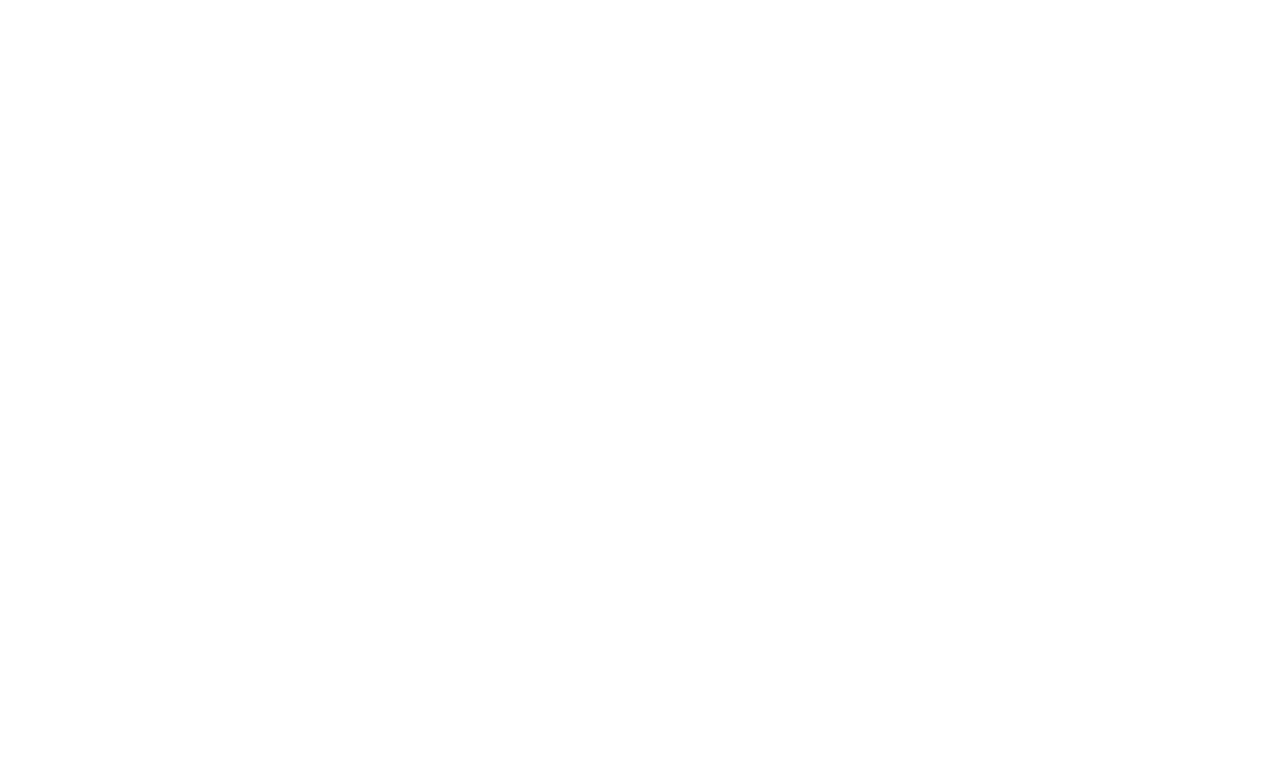
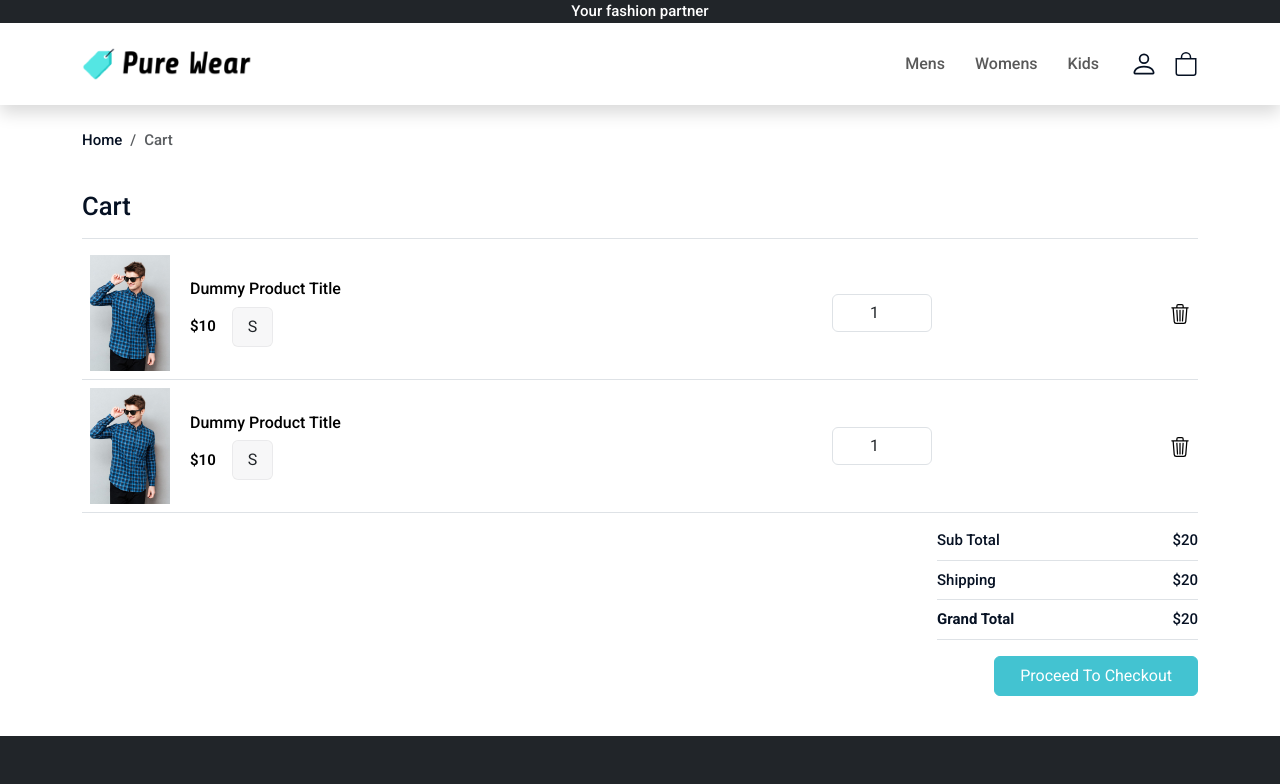
Before and after one commit to vanshsrivastav25/ecommerce, a React app: page /cart in a window 1280 px wide. Before the commit this address had no page. Shown: the top 784 px of the page. Built offline with nearby package versions, Linux system fonts and the light colour scheme; the HTML template or start-up script is replaced by a standard one.

Commit message:
Create Cart Page

```diff
--- a/src/App.jsx
+++ b/src/App.jsx
@@ -1,21 +1,23 @@
-import { useState } from 'react'
-import { BrowserRouter, Route, Routes } from 'react-router-dom'
-import Home from './components/home'
-import Shop from './components/shop'
-import Product from './components/Product'
+import { useState } from "react";
+import { BrowserRouter, Route, Routes } from "react-router-dom";
+import Home from "./components/home";
+import Shop from "./components/shop";
+import Product from "./components/Product";
+import Cart from "./components/Cart";
 
 function App() {
   return (
     <>
-     <BrowserRouter>
-      <Routes>
-        <Route path='/' element={<Home/>}/>
-        <Route path='/shop' element={<Shop/>}/>
-        <Route path='/product' element={<Product/>}/>
-      </Routes>
-     </BrowserRouter>
+      <BrowserRouter>
+        <Routes>
+          <Route path="/" element={<Home />} />
+          <Route path="/shop" element={<Shop />} />
+          <Route path="/product" element={<Product />} />
+          <Route path="/cart" element={<Cart />} />
+        </Routes>
+      </BrowserRouter>
     </>
-  )
+  );
 }
 
-export default App
+export default App;
--- /dev/null
+++ b/src/components/Cart.jsx
@@ -0,0 +1,138 @@
+import React from "react";
+import Layout from "./common/Layout";
+import { Link } from "react-router-dom";
+import ProductImg from "../assets/images/Mens/ten.jpg";
+
+const Cart = () => {
+  return (
+    <Layout>
+      <div className="container pb-4">
+        <div className="row">
+          <div className="col-md-12">
+            <nav aria-label="breadcrumb" className="py-4">
+              <ol class="breadcrumb">
+                <li class="breadcrumb-item">
+                  <Link to="/">Home</Link>
+                </li>
+                <li class="breadcrumb-item active" aria-current="page">
+                  Cart
+                </li>
+              </ol>
+            </nav>
+          </div>
+
+          <div className="col-md-12">
+            <h2 className="border-bottom pb-3">Cart</h2>
+
+            <table className="table align-middle">
+              <tbody>
+                <tr>
+                  <td width="100">
+                    <img src={ProductImg} width={80} alt="" />
+                  </td>
+
+                  <td width="600">
+                    <h4 className="mb-1">Dummy Product Title</h4>
+                    <div className="d-flex align-items-center pt-1">
+                      <span className="fw-semibold">$10</span>
+                      <button className="btn btn-size ms-3">S</button>
+                    </div>
+                  </td>
+
+                  {/* Center Input */}
+                  <td style={{ width: "200px" }} className="text-center">
+                    <input
+                      style={{ width: "100px" }}
+                      type="number"
+                      value={1}
+                      className="form-control text-center mx-auto"
+                    />
+                  </td>
+
+                  {/* Right corner delete icon */}
+                  <td className="text-end">
+                    <svg
+                      xmlns="http://www.w3.org/2000/svg"
+                      width="20"
+                      height="20"
+                      fill="currentColor"
+                      className="bi bi-trash3"
+                      viewBox="0 0 16 16"
+                    >
+                      <path d="M6.5 1h3a.5.5 0 0 1 .5.5v1H6v-1a.5.5 0 0 1 .5-.5M11 2.5v-1A1.5 1.5 0 0 0 9.5 0h-3A1.5 1.5 0 0 0 5 1.5v1H1.5a.5.5 0 0 0 0 1h.538l.853 10.66A2 2 0 0 0 4.885 16h6.23a2 2 0 0 0 1.994-1.84l.853-10.66h.538a.5.5 0 0 0 0-1zm1.958 1-.846 10.58a1 1 0 0 1-.997.92h-6.23a1 1 0 0 1-.997-.92L3.042 3.5zm-7.487 1a.5.5 0 0 1 .528.47l.5 8.5a.5.5 0 0 1-.998.06L5 5.03a.5.5 0 0 1 .47-.53Zm5.058 0a.5.5 0 0 1 .47.53l-.5 8.5a.5.5 0 1 1-.998-.06l.5-8.5a.5.5 0 0 1 .528-.47M8 4.5a.5.5 0 0 1 .5.5v8.5a.5.5 0 0 1-1 0V5a.5.5 0 0 1 .5-.5" />
+                    </svg>
+                  </td>
+                </tr>
+
+                <tr>
+                  <td width="100">
+                    <img src={ProductImg} width={80} alt="" />
+                  </td>
+
+                  <td width="600">
+                    <h4 className="mb-1">Dummy Product Title</h4>
+                    <div className="d-flex align-items-center pt-1">
+                      <span className="fw-semibold">$10</span>
+                      <button className="btn btn-size ms-3">S</button>
+                    </div>
+                  </td>
+
+                  {/* Center Input */}
+                  <td style={{ width: "200px" }} className="text-center">
+                    <input
+                      style={{ width: "100px" }}
+                      type="number"
+                      value={1}
+                      className="form-control text-center mx-auto"
+                    />
+                  </td>
+
+                  {/* Right corner delete icon */}
+                  <td className="text-end">
+                    <svg
+                      xmlns="http://www.w3.org/2000/svg"
+                      width="20"
+                      height="20"
+                      fill="currentColor"
+                      className="bi bi-trash3"
+                      viewBox="0 0 16 16"
+                    >
+                      <path d="M6.5 1h3a.5.5 0 0 1 .5.5v1H6v-1a.5.5 0 0 1 .5-.5M11 2.5v-1A1.5 1.5 0 0 0 9.5 0h-3A1.5 1.5 0 0 0 5 1.5v1H1.5a.5.5 0 0 0 0 1h.538l.853 10.66A2 2 0 0 0 4.885 16h6.23a2 2 0 0 0 1.994-1.84l.853-10.66h.538a.5.5 0 0 0 0-1zm1.958 1-.846 10.58a1 1 0 0 1-.997.92h-6.23a1 1 0 0 1-.997-.92L3.042 3.5zm-7.487 1a.5.5 0 0 1 .528.47l.5 8.5a.5.5 0 0 1-.998.06L5 5.03a.5.5 0 0 1 .47-.53Zm5.058 0a.5.5 0 0 1 .47.53l-.5 8.5a.5.5 0 1 1-.998-.06l.5-8.5a.5.5 0 0 1 .528-.47M8 4.5a.5.5 0 0 1 .5.5v8.5a.5.5 0 0 1-1 0V5a.5.5 0 0 1 .5-.5" />
+                    </svg>
+                  </td>
+                </tr>
+              </tbody>
+            </table>
+          </div>
+        </div>
+
+        <div className="row justify-content-end">
+          <div className="col-md-3">
+            <div className="d-flex justify-content-between border-bottom pb-2">
+              <div>Sub Total</div>
+              <div>$20</div>
+            </div>
+
+            <div className="d-flex justify-content-between border-bottom py-2">
+              <div>Shipping</div>
+              <div>$20</div>
+            </div>
+
+            <div className="d-flex justify-content-between border-bottom py-2">
+              <div>
+                <strong>Grand Total</strong>
+              </div>
+              <div>$20</div>
+            </div>
+
+            <div className="d-flex justify-content-end py-3">
+              <button className="btn btn-primary">Proceed To Checkout</button>
+            </div>
+          </div>
+        </div>
+      </div>
+    </Layout>
+  );
+};
+
+export default Cart;
--- a/src/components/common/Header.jsx
+++ b/src/components/common/Header.jsx
@@ -2,6 +2,7 @@ import React from "react";
 import Nav from "react-bootstrap/Nav";
 import Navbar from "react-bootstrap/Navbar";
 import Logo from "../../assets/images/logo.png";
+import { Link } from "react-router-dom";
 
 const Header = () => {
   return (
@@ -24,7 +25,7 @@ const Header = () => {
                 <Nav.Link href="#action2">Kids</Nav.Link>
               </Nav>
               <div className="nav-right d-flex">
-                <a href="" className="ms-3">
+                <Link to="" className="ms-3">
                   <svg
                     xmlns="http://www.w3.org/2000/svg"
                     width="28"
@@ -35,9 +36,9 @@ const Header = () => {
                   >
                     <path d="M8 8a3 3 0 1 0 0-6 3 3 0 0 0 0 6m2-3a2 2 0 1 1-4 0 2 2 0 0 1 4 0m4 8c0 1-1 1-1 1H3s-1 0-1-1 1-4 6-4 6 3 6 4m-1-.004c-.001-.246-.154-.986-.832-1.664C11.516 10.68 10.289 10 8 10s-3.516.68-4.168 1.332c-.678.678-.83 1.418-.832 1.664z"></path>
                   </svg>
-                </a>
+                </Link>
 
-                <a href="" className="ms-3">
+                <Link to="/cart" className="ms-3">
                   <svg
                     xmlns="http://www.w3.org/2000/svg"
                     width="24"
@@ -48,7 +49,7 @@ const Header = () => {
                   >
                     <path d="M8 1a2.5 2.5 0 0 1 2.5 2.5V4h-5v-.5A2.5 2.5 0 0 1 8 1m3.5 3v-.5a3.5 3.5 0 1 0-7 0V4H1v10a2 2 0 0 0 2 2h10a2 2 0 0 0 2-2V4zM2 5h12v9a1 1 0 0 1-1 1H3a1 1 0 0 1-1-1z"></path>
                   </svg>
-                </a>
+                </Link>
               </div>
             </Navbar.Collapse>
           </Navbar>
```
